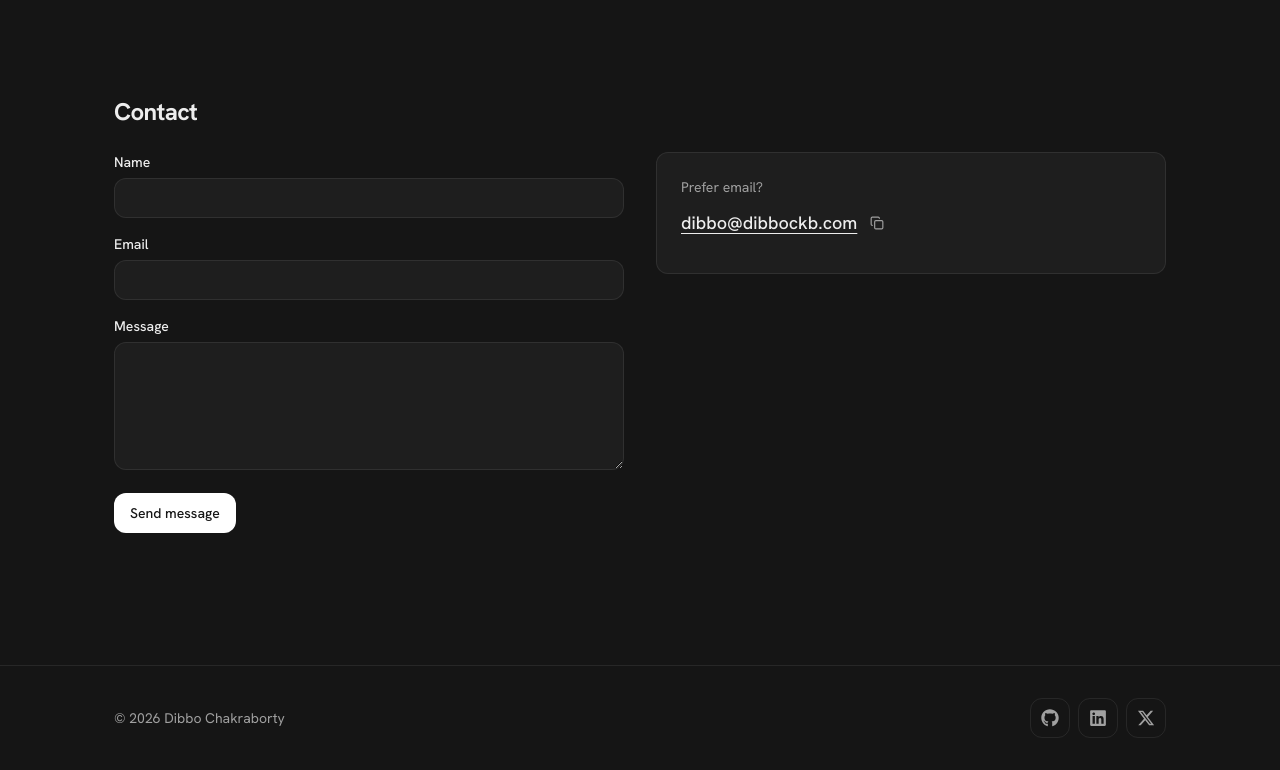
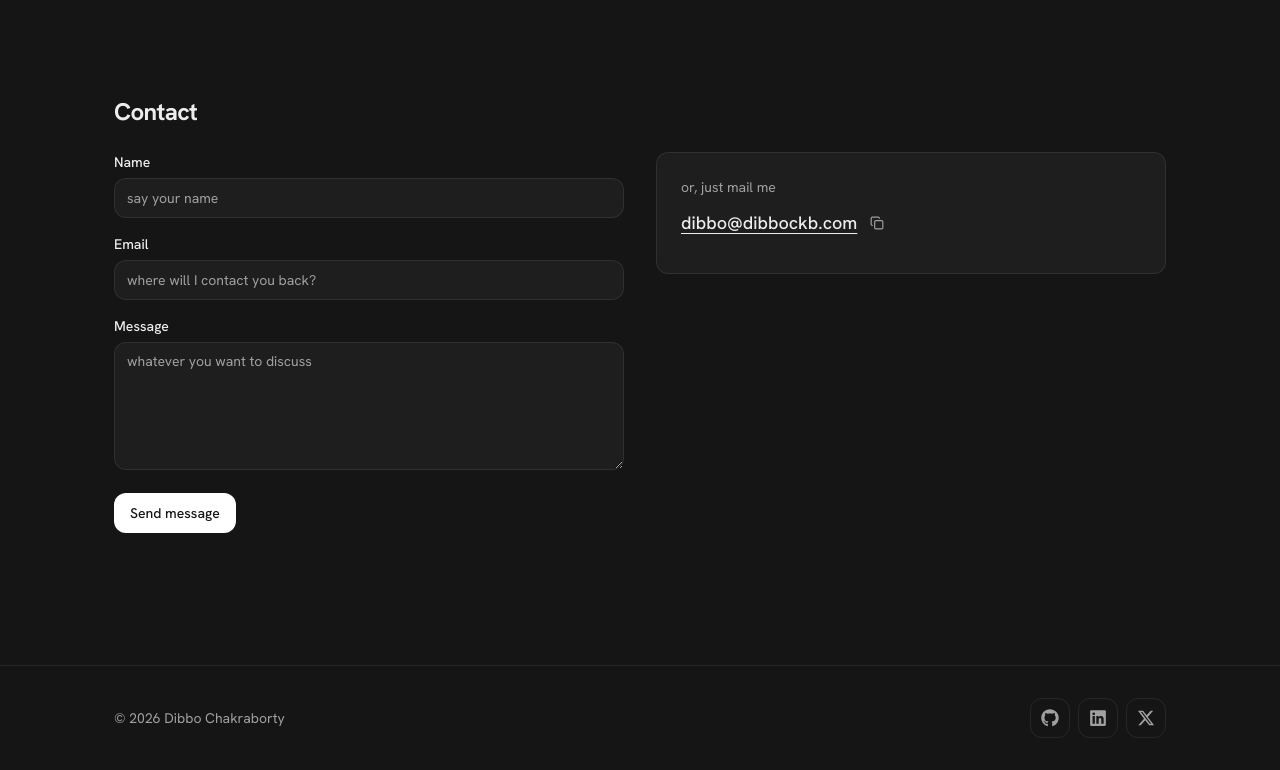
Before and after one commit to dibbockb/portfolio-mark-II, a Next.js app: page / in a window 1280 px wide. Shown: the part 2380-3150 px from the top of the page. Built offline with nearby package versions, Linux system fonts and the light colour scheme.

Commit message:
feat(contact): enhance ContactForm with placeholders and improve styling

```diff
--- a/src/components/contact-form.tsx
+++ b/src/components/contact-form.tsx
@@ -42,7 +42,7 @@ export function ContactForm() {
       {/* Honeypot: visually hidden, not display:none, so bots still fill it. */}
       <div
         aria-hidden="true"
-        className="absolute -left-[9999px] h-px w-px overflow-hidden"
+        className="absolute left[-9999px] h-px w-px overflow-hidden"
       >
         <label htmlFor="website">Website</label>
         <input
@@ -61,6 +61,7 @@ export function ContactForm() {
           name="name"
           type="text"
           autoComplete="name"
+          placeholder="say your name"
           value={formValues.name}
           onChange={(event) =>
             setFormValues((values) => ({ ...values, name: event.target.value }))
@@ -87,6 +88,7 @@ export function ContactForm() {
           name="email"
           type="email"
           autoComplete="email"
+          placeholder="where will I contact you back?"
           value={formValues.email}
           onChange={(event) =>
             setFormValues((values) => ({
@@ -117,6 +119,7 @@ export function ContactForm() {
           id="contact-message"
           name="message"
           rows={5}
+          placeholder="whatever you want to discuss"
           value={formValues.message}
           onChange={(event) =>
             setFormValues((values) => ({
--- a/src/components/contact.tsx
+++ b/src/components/contact.tsx
@@ -17,8 +17,8 @@ export function Contact({ profile }: { profile: Profile }) {
           <ContactForm />
         </Reveal>
         <Reveal delay={0.1}>
-          <div className="space-y-3 rounded-[12px] border border-border bg-card p-5 sm:p-6">
-            <p className="text-sm text-muted-foreground">Prefer email?</p>
+          <div className="space-y-3 rounded-xl border border-border bg-card p-5 sm:p-6">
+            <p className="text-sm text-muted-foreground">or, just mail me</p>
             <div className="flex items-center gap-2">
               <a
                 href={`mailto:${profile.email}`}
```
Also changed, not shown: 1 other file (tests, documents, lock files or other folders).
